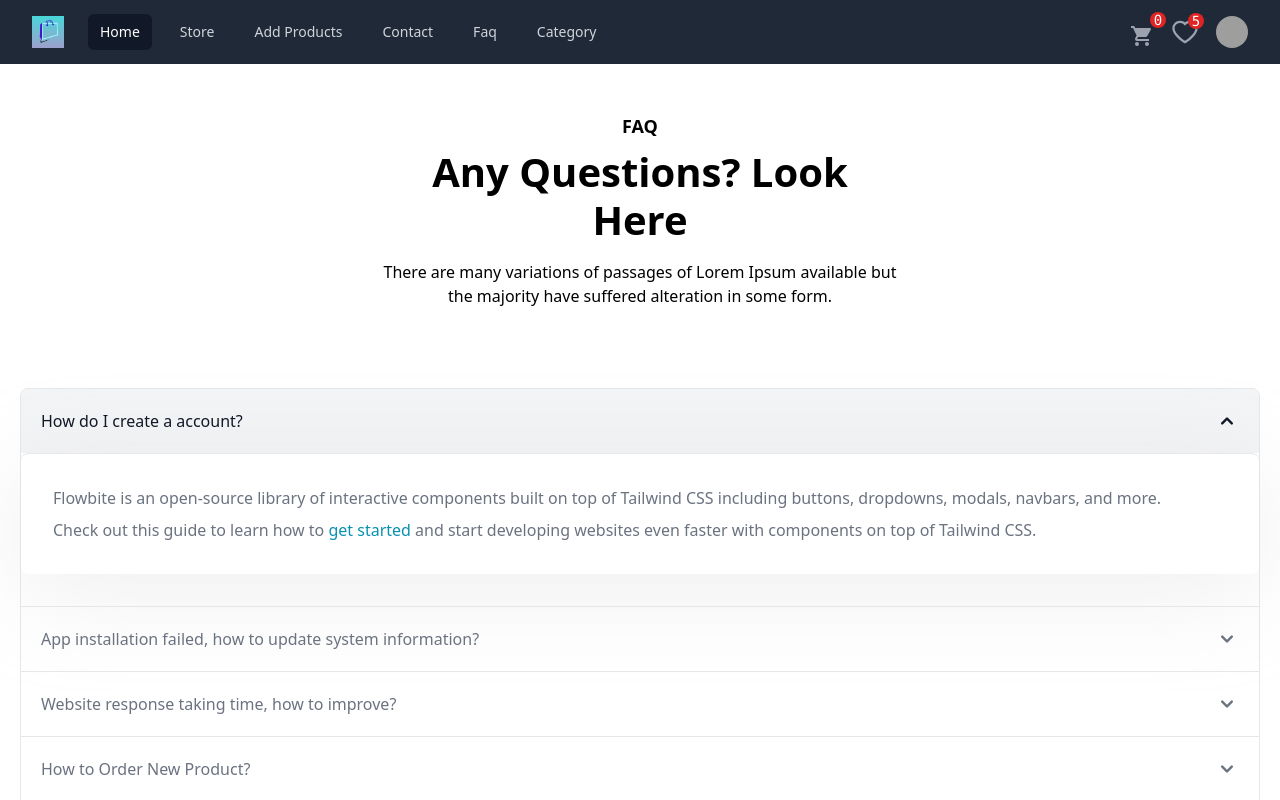
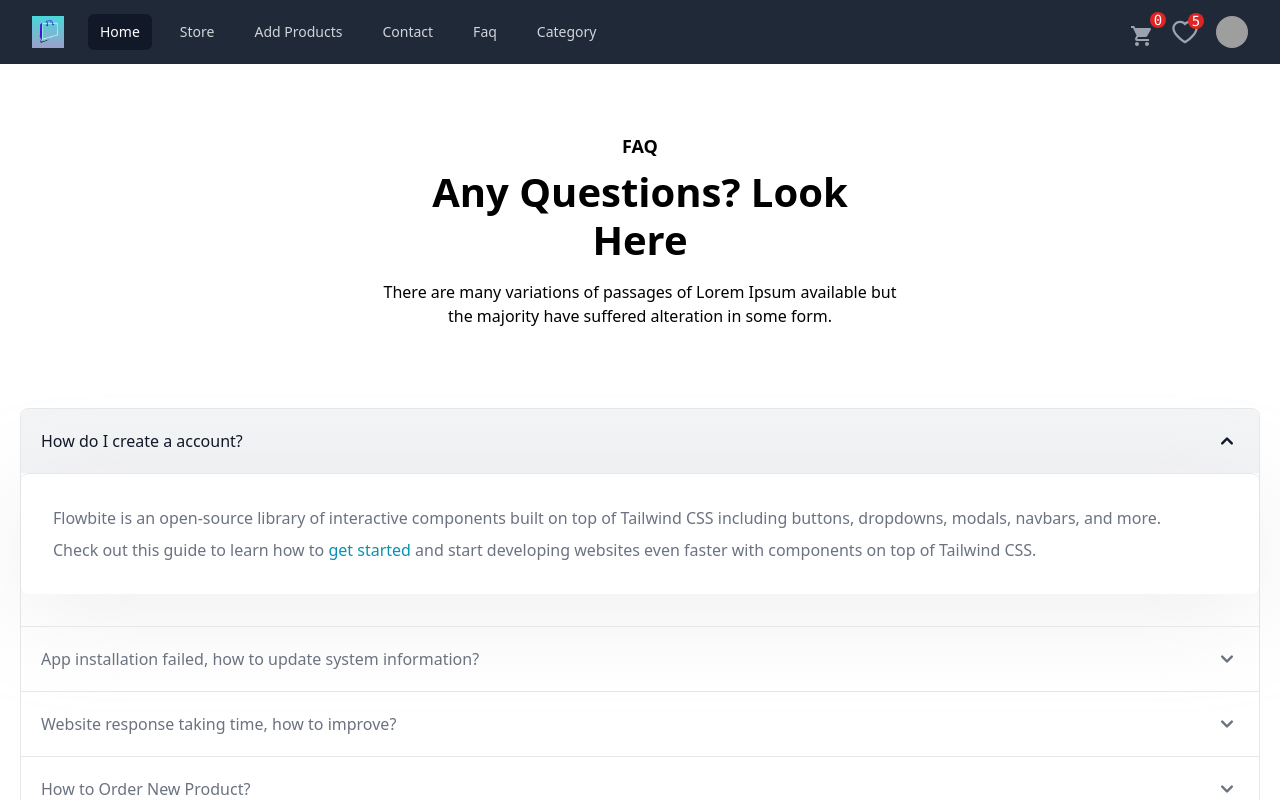
Before and after one commit to bhanu9672/react-ecommerce-frontend, a React (Create React App) app: page /faq in a window 1280 px wide. Shown: the top 800 px of the page. Built offline with nearby package versions, Linux system fonts and the light colour scheme; grey boxes are pictures that could not be loaded; what tailgrids-react would draw is missing.

Commit message:
Update Faq.jsx

```diff
--- a/src/Components/Faq.jsx
+++ b/src/Components/Faq.jsx
@@ -5,7 +5,7 @@ import { Accordion } from 'flowbite-react';
 
 function Faq() {
     return (
-        <div className='max-w-screen-xl mx-auto px-5 bg-white min-h-sceen'>
+        <div className='max-w-screen-xl mx-auto p-5 bg-white min-h-sceen'>
             <div className="container mx-auto">
                 <div className="-mx-4 flex flex-wrap">
                     <div className="w-full px-4">
```
